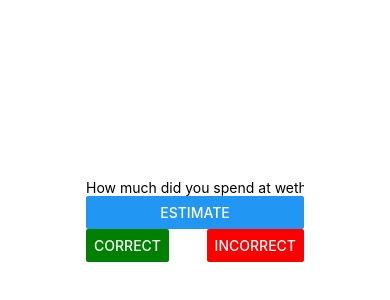
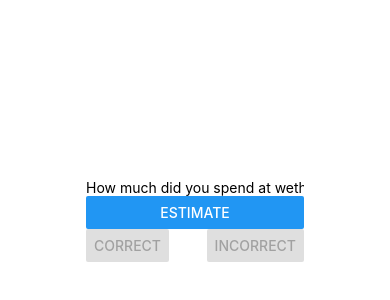
Before and after one commit to Frqcture/WetherspoonsDrinkGuesser, a React Native app: screen / in a window 390 px wide. Shown: the part 202-502 px from the top of the page. Built offline with nearby package versions, Linux system fonts and the light colour scheme.

Commit message:
Toggle the buttons being disabled to get a better idea to track per drink accuracy in the future

```diff
--- a/App.js
+++ b/App.js
@@ -5,6 +5,13 @@ import React, { useState } from 'react';
 export default function App() {
   const [number, onChangeNumber] = useState('');
   const [nearest, setNearest] = useState('');
+
+  const [yesno, setYesNo] = useState(true);
+
+  function toggle1() {
+    setNearest(kNearest(number));
+    setYesNo(false);
+  }
 
   return (
     <View style={styles.container}>
@@ -18,7 +25,8 @@ export default function App() {
 
         <Button
           title='Estimate'
-          onPress={() => setNearest(kNearest(number))}
+          onPress={() => toggle1()}
+          disabled={!yesno}
         />
 
         <Text>{labels[nearest]}</Text>
@@ -30,11 +38,15 @@ export default function App() {
             title='Correct'
             style={{flex: 1}}
             color={'green'}
+            disabled={yesno}
+            onPress={() => setYesNo(true)}
           />
           <Button
             title='Incorrect'
             style={{flex: 1}}
             color={'red'}
+            disabled={yesno}
+            onPress={() => setYesNo(true)}
           />
         </View>
       </SafeAreaView>
```
